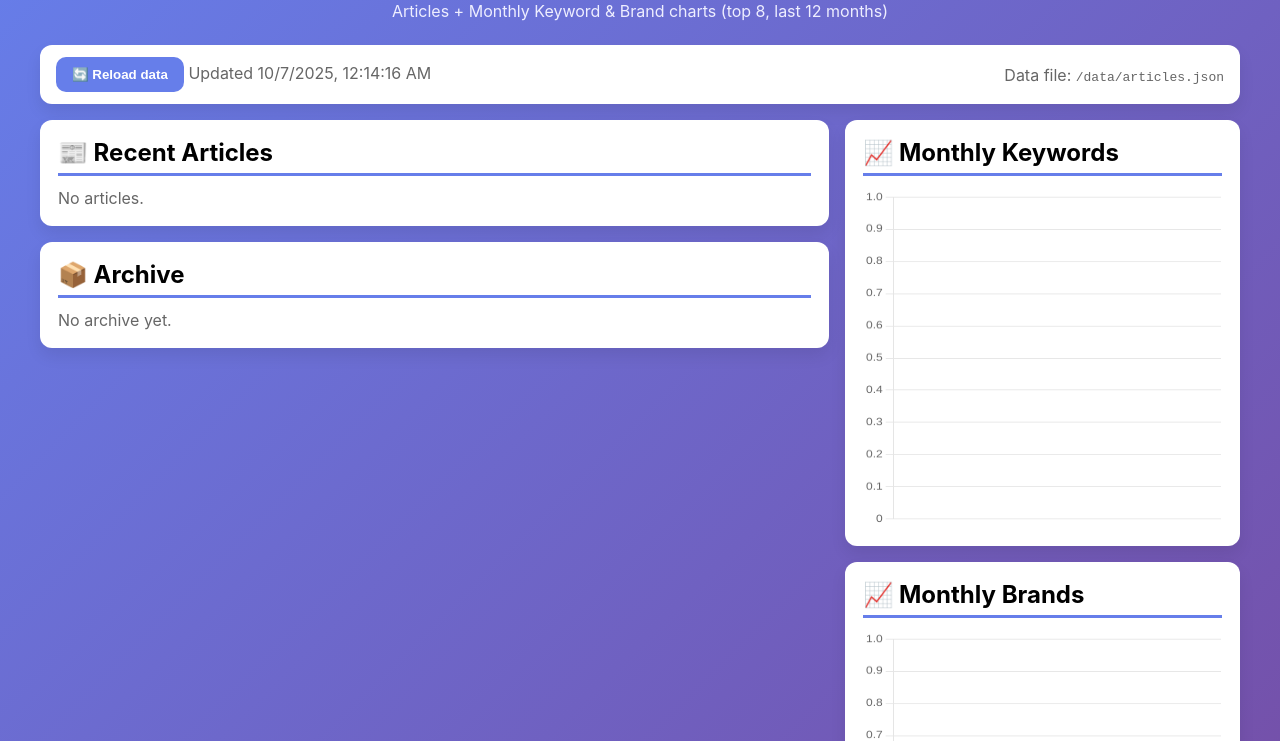
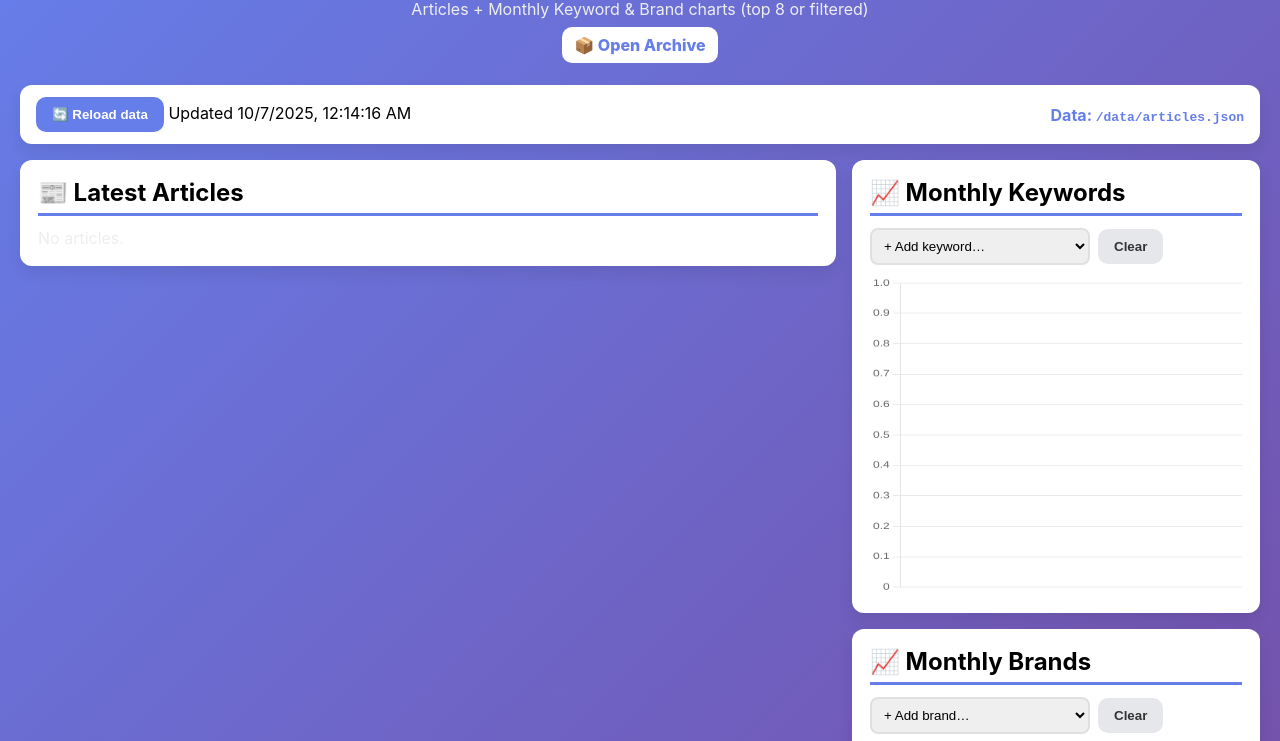
Before and after one commit to architeketh/retail-trends-tracker, a website: page index.html in a window 1280 px wide. Shown: the part 68-809 px from the top of the page. Drawn offline with nearby package versions, Linux system fonts and the light colour scheme.

Commit message:
Update index.html

```diff
--- a/index.html
+++ b/index.html
@@ -1,15 +1,16 @@
 <!DOCTYPE html>
 <html lang="en">
 <head>
-  <meta charset="UTF-8" />
+<meta charset="UTF-8"/>
 <meta name="viewport" content="width=device-width, initial-scale=1.0"/>
 <title>Retail Trends Tracker — Charts</title>
 <style>
 *{box-sizing:border-box;margin:0;padding:0}
 body{font-family:-apple-system,BlinkMacSystemFont,'Segoe UI',Roboto,Oxygen,Ubuntu,Cantarell,sans-serif;background:linear-gradient(135deg,#667eea 0%,#764ba2 100%);min-height:100vh;padding:20px}
-    .container{max-width:1200px;margin:0 auto}
-    header{text-align:center;color:#fff;margin-bottom:24px}
-    h1{font-size:2.2em;margin-bottom:6px;text-shadow:2px 2px 4px rgba(0,0,0,.2)}
+.container{max-width:1300px;margin:0 auto}
+header{text-align:center;color:#fff;margin-bottom:22px}
+h1{font-size:2.1em;margin-bottom:6px;text-shadow:2px 2px 4px rgba(0,0,0,.2)}
+a.btn{display:inline-block;background:#fff;color:#667eea;font-weight:800;text-decoration:none;padding:8px 12px;border-radius:10px;margin-top:8px}
 .controls{background:#fff;padding:12px 16px;border-radius:12px;box-shadow:0 8px 16px rgba(0,0,0,.08);display:flex;gap:10px;align-items:center;justify-content:space-between;margin-bottom:16px}
 button{background:#667eea;color:#fff;border:none;padding:10px 16px;border-radius:10px;font-weight:700;cursor:pointer}
 button:hover{background:#5568d3}
@@ -18,54 +19,66 @@
 .section h2{border-bottom:3px solid #667eea;padding-bottom:6px;margin-bottom:12px}
 .articles{display:grid;grid-template-columns:repeat(auto-fill,minmax(300px,1fr));gap:12px}
 .card{background:#f9f9f9;border-left:4px solid #667eea;border-radius:10px;padding:12px}
-    .card.new{border-left-color:#22c55e;background:#f0fff4}
 .meta{display:flex;justify-content:space-between;font-size:12px;color:#667eea;font-weight:800;text-transform:uppercase;margin-bottom:6px}
 .time{color:#888;font-weight:500}
 .title{font-weight:800;margin:4px 0;color:#222}
 .excerpt{font-size:14px;color:#555;margin:6px 0}
-    .pill{display:inline-block;background:#22c55e;color:#fff;border-radius:999px;font-size:10px;font-weight:900;padding:2px 6px;margin-left:6px}
-    summary{cursor:pointer;font-weight:800}
-    .muted{color:#666}
-    canvas{max-width:100%;height:340px !important}
-    @media(max-width:1024px){.grid{grid-template-columns:1fr}}
 .taglist{display:flex;flex-wrap:wrap;gap:6px;margin:6px 0}
 .tag{background:#e0e7ff;color:#667eea;border-radius:12px;padding:2px 8px;font-size:11px;font-weight:700}
+canvas{max-width:100%;height:320px !important}
+.muted{color:#eee}
+@media(max-width:1024px){.grid{grid-template-columns:1fr}}
+/* chip row */
+.row{display:flex;gap:8px;align-items:center;flex-wrap:wrap;margin:8px 0 10px}
+select{min-width:220px;padding:8px;border:2px solid #e0e0e0;border-radius:8px}
+.chips{display:flex;gap:6px;flex-wrap:wrap}
+.chip{display:inline-flex;align-items:center;gap:6px;background:#667eea;color:#fff;border-radius:999px;font-size:12px;font-weight:800;padding:4px 10px;cursor:pointer}
+.chip b{font-size:14px}
 </style>
 <script src="https://cdnjs.cloudflare.com/ajax/libs/Chart.js/3.9.1/chart.min.js"></script>
 </head>
 <body>
 <div class="container">
   <header>
-      <h1>📊 Retail Trends Tracker — Charts</h1>
-      <p class="muted" style="color:#eef">Articles + Monthly Keyword & Brand charts (top 8, last 12 months)</p>
+    <h1>📊 Retail Trends Tracker</h1>
+    <div class="muted">Articles + Monthly Keyword & Brand charts (top 8 or filtered)</div>
+    <a class="btn" href="archive.html">📦 Open Archive</a>
   </header>
 
   <div class="controls">
     <div>
       <button id="refresh">🔄 Reload data</button>
-        <span id="status" class="muted">Ready</span>
+      <span id="status">Ready</span>
     </div>
-      <div class="muted">Data file: <code>/data/articles.json</code></div>
+    <div style="color:#667eea;font-weight:700">Data: <code>/data/articles.json</code></div>
   </div>
 
   <div class="grid">
     <div>
       <div class="section">
-          <h2>📰 Recent Articles</h2>
+        <h2>📰 Latest Articles</h2>
         <div id="articles" class="articles"></div>
       </div>
-        <div class="section">
-          <h2>📦 Archive</h2>
-          <div id="archive"></div>
     </div>
-      </div>
+
     <div>
       <div class="section">
         <h2>📈 Monthly Keywords</h2>
+        <div class="row">
+          <select id="kwSelect"><option value="">+ Add keyword…</option></select>
+          <button id="kwClear" style="background:#e5e7eb;color:#333">Clear</button>
+          <div id="kwChips" class="chips"></div>
+        </div>
         <canvas id="monthlyKeywordsChart"></canvas>
       </div>
+
       <div class="section">
         <h2>📈 Monthly Brands</h2>
+        <div class="row">
+          <select id="brSelect"><option value="">+ Add brand…</option></select>
+          <button id="brClear" style="background:#e5e7eb;color:#333">Clear</button>
+          <div id="brChips" class="chips"></div>
+        </div>
         <canvas id="monthlyBrandsChart"></canvas>
       </div>
     </div>
@@ -73,168 +86,151 @@
 </div>
 
 <script>
+// ---------- Config ----------
 const DATA_URL = "./data/articles.json";
-const NEW_WINDOW_MS = 2 * 60 * 60 * 1000;
-const LS_KEY = "rtt_seen_ts_v1";
+const KEYWORDS = ["ai","digital","ecommerce","supply chain","fulfillment","delivery","automation","customer experience","omnichannel","sustainability","personalization","mobile","analytics","inventory","logistics","payment","checkout","returns"];
+const BRANDS   = ["Amazon","Walmart","Target","Home Depot","Costco","Kroger","CVS","Walgreens","Best Buy","Lowe's","Nike","Apple","Etsy","Wayfair","DoorDash"];
 
-let seenTs = 0;
-try { seenTs = parseInt(localStorage.getItem(LS_KEY) || "0", 10) || 0; } catch {}
-
-function timeago(ts){
-  const s = Math.floor((Date.now() - ts)/1000);
-  if (s < 60) return s + "s ago";
-  if (s < 3600) return Math.floor(s/60) + "m ago";
-  if (s < 86400) return Math.floor(s/3600) + "h ago";
-  return Math.floor(s/86400) + "d ago";
+// ---------- Utilities ----------
+function timeago(ts){ const s=Math.floor((Date.now()-ts)/1000);
+  if(s<60) return s+"s ago"; if(s<3600) return Math.floor(s/60)+"m ago";
+  if(s<86400) return Math.floor(s/3600)+"h ago"; return Math.floor(s/86400)+"d ago";
+}
+function renderCards(items){
+  const html = items.slice(0,24).map(a=>`
+    <div class="card">
+      <div class="meta"><span>${a.source||'Source'}</span><span class="time">${timeago(a.published||Date.now())}</span></div>
+      <div class="title">${a.title}</div>
+      <div class="excerpt">${a.excerpt||''}</div>
+      <div class="taglist">${(a.keywords||[]).map(t=>`<span class="tag">${t}</span>`).join('')}
+      ${(a.brands||[]).map(t=>`<span class="tag">${t}</span>`).join('')}</div>
+      <a href="${a.link}" target="_blank" rel="noopener">Read →</a>
+    </div>`).join("");
+  document.getElementById("articles").innerHTML = html || '<div class="muted">No articles.</div>';
 }
 
-function groupByDate(items){
-  const map = {};
-  for (const a of items){
-    const d = new Date(a.published || Date.now()).toISOString().slice(0,10);
-    (map[d] = map[d] || []).push(a);
+// Client-side fallback tagger (if items lack tags)
+function tagText(title, excerpt, list){
+  const text = `${title} ${excerpt}`.toLowerCase();
+  const out = [];
+  for(const term of list){
+    const esc = term.replace(/[.*+?^${}()|[\]\\]/g, "\\$&");
+    const re = new RegExp(`\\b${esc}\\b`, "i");
+    if(re.test(text)) out.push(term);
   }
-  return Object.entries(map).sort((a,b)=> b[0].localeCompare(a[0]));
+  return out;
 }
 
-// ---- Charts helpers ----
+// ---------- Chart helpers ----------
 function last12MonthLabels(){
-  const now = new Date();
-  const labels = [];
-  for (let i = 11; i >= 0; i--) {
-    const d = new Date(now.getFullYear(), now.getMonth() - i, 1);
-    labels.push(d.toLocaleDateString('en-US', { month: 'short', year: '2-digit' }));
-  }
+  const now=new Date(), labels=[];
+  for(let i=11;i>=0;i--){ const d=new Date(now.getFullYear(),now.getMonth()-i,1);
+    labels.push(d.toLocaleDateString('en-US',{month:'short',year:'2-digit'})); }
   return labels;
 }
 function monthIndex(ts){
-  const now = new Date();
-  const dt = new Date(ts || Date.now());
-  return (now.getFullYear() - dt.getFullYear()) * 12 + (now.getMonth() - dt.getMonth());
+  const now=new Date(), dt=new Date(ts||Date.now());
+  return (now.getFullYear()-dt.getFullYear())*12 + (now.getMonth()-dt.getMonth());
 }
 function countMonthly(items, field){
-  const labelList = last12MonthLabels();
-  const buckets = {}; // term -> [12]
-  for (const a of items){
-    if (!a[field] || !a.published) continue;
-    const diff = monthIndex(a.published);
-    const idx = 11 - diff;
-    if (idx < 0 || idx > 11) continue;
-    for (const t of a[field]){
-      if (!buckets[t]) buckets[t] = Array(12).fill(0);
-      buckets[t][idx] += 1;
+  const labels=last12MonthLabels(); const buckets={};
+  for(const a of items){
+    if(!a.published) continue;
+    // ensure tags exist
+    if(field==="keywords" && !a.keywords) a.keywords = tagText(a.title||"", a.excerpt||"", KEYWORDS);
+    if(field==="brands"   && !a.brands)   a.brands   = tagText(a.title||"", a.excerpt||"", BRANDS);
+
+    const arr = a[field] || [];
+    const diff=monthIndex(a.published); const idx=11-diff;
+    if(idx<0||idx>11) continue;
+    for(const t of arr){ (buckets[t] ||= Array(12).fill(0))[idx] += 1; }
   }
+  return {labels,buckets};
 }
-  return { labels: labelList, buckets };
+function topTerms(buckets,n=8){
+  return Object.entries(buckets).map(([k,arr])=>[k,arr.reduce((s,v)=>s+v,0)])
+    .sort((a,b)=>b[1]-a[1]).slice(0,n).map(([k])=>k);
 }
-function topTerms(buckets, n=8){
-  return Object.entries(buckets)
-    .map(([name, arr]) => [name, arr.reduce((s,v)=>s+v,0)])
-    .sort((a,b)=> b[1]-a[1])
-    .slice(0, n)
-    .map(([name]) => name);
+function palette(k){ const c=['#667eea','#764ba2','#f093fb','#4facfe','#43e97b','#fa709a','#30cfd0','#ffbe0b','#8338ec','#3a86ff','#06ffa5','#fb5607']; return c[k % c.length]; }
+
+// ---------- Filters ----------
+let KW_SELECTED=[], BR_SELECTED=[], KW_ALL=[], BR_ALL=[];
+function chip(label){ return `<span class="chip" data-v="${label}">${label} <b>×</b></span>`; }
+function renderSelects(items){
+  const kwSet=new Set(), brSet=new Set();
+  for(const a of items){
+    (a.keywords||tagText(a.title||"",a.excerpt||"",KEYWORDS)).forEach(k=>kwSet.add(k));
+    (a.brands  ||tagText(a.title||"",a.excerpt||"",BRANDS)).forEach(b=>brSet.add(b));
   }
-function palette(k){
-  const colors = ['#667eea','#764ba2','#f093fb','#4facfe','#43e97b','#fa709a','#30cfd0','#ffbe0b','#8338ec','#3a86ff','#06ffa5','#fb5607'];
-  return colors[k % colors.length];
+  KW_ALL = Array.from(kwSet).sort((a,b)=>a.localeCompare(b));
+  BR_ALL = Array.from(brSet).sort((a,b)=>a.localeCompare(b));
+
+  const kwSel=document.getElementById('kwSelect');
+  const brSel=document.getElementById('brSelect');
+  kwSel.innerHTML = '<option value="">+ Add keyword…</option>'+KW_ALL.map(k=>`<option>${k}</option>`).join('');
+  brSel.innerHTML = '<option value="">+ Add brand…</option>'  +BR_ALL.map(k=>`<option>${k}</option>`).join('');
+
+  kwSel.onchange = ()=>{ const v=kwSel.value; if(v && !KW_SELECTED.includes(v)){ KW_SELECTED.push(v); updateChips('kw'); renderCharts(items);} kwSel.value=""; };
+  brSel.onchange = ()=>{ const v=brSel.value; if(v && !BR_SELECTED.includes(v)){ BR_SELECTED.push(v); updateChips('br'); renderCharts(items);} brSel.value=""; };
+
+  document.getElementById('kwClear').onclick = ()=>{ KW_SELECTED=[]; updateChips('kw'); renderCharts(items); };
+  document.getElementById('brClear').onclick = ()=>{ BR_SELECTED=[]; updateChips('br'); renderCharts(items); };
+
+  updateChips('kw'); updateChips('br');
 }
-let __kwChart, __brChart;
-function renderKeywordBrandCharts(items){
-  const kw = countMonthly(items, "keywords");
-  const br = countMonthly(items, "brands");
-  const kwTerms = topTerms(kw.buckets, 8);
-  const brTerms = topTerms(br.buckets, 8);
-
-  const kwCtx = document.getElementById('monthlyKeywordsChart')?.getContext('2d');
-  const brCtx = document.getElementById('monthlyBrandsChart')?.getContext('2d');
-  if (!kwCtx || !brCtx) return;
-
-  if (__kwChart) __kwChart.destroy();
-  if (__brChart) __brChart.destroy();
-
-  __kwChart = new Chart(kwCtx, {
-    type: 'line',
-    data: {
-      labels: kw.labels,
-      datasets: kwTerms.map((t,i)=>({
-        label: t,
-        data: kw.buckets[t],
-        borderColor: palette(i),
-        backgroundColor: palette(i) + '22',
-        tension: .35,
-        fill: false,
-        borderWidth: 2
-      }))
-    },
-    options: { responsive: true, maintainAspectRatio: false, scales: { y: { beginAtZero: true } } }
-  });
-
-  __brChart = new Chart(brCtx, {
-    type: 'line',
-    data: {
-      labels: br.labels,
-      datasets: brTerms.map((t,i)=>({
-        label: t,
-        data: br.buckets[t],
-        borderColor: palette(i),
-        backgroundColor: palette(i) + '22',
-        tension: .35,
-        fill: false,
-        borderWidth: 2
-      }))
-    },
-    options: { responsive: true, maintainAspectRatio: false, scales: { y: { beginAtZero: true } } }
+function updateChips(kind){
+  const el = document.getElementById(kind==='kw'?'kwChips':'brChips');
+  const list = (kind==='kw'? KW_SELECTED : BR_SELECTED);
+  el.innerHTML = list.map(chip).join('');
+  [...el.querySelectorAll('.chip')].forEach(s=>{
+    s.onclick = ()=>{ const v=s.getAttribute('data-v');
+      if(kind==='kw'){ KW_SELECTED = KW_SELECTED.filter(x=>x!==v); }
+      else{ BR_SELECTED = BR_SELECTED.filter(x=>x!==v); }
+      updateChips(kind); renderCharts(window.__ALL_ITEMS||[]);
+    };
   });
 }
 
-// ---- Render UI ----
-function render(items){
-  const now = Date.now();
-  const cards = items.slice(0, 60).map(a => {
-    const isNew = (a.published && a.published > seenTs && now - a.published < NEW_WINDOW_MS);
-    return `<div class="card ${isNew ? "new": ""}">
-      <div class="meta"><span>${a.source || "Source"}</span><span class="time">${timeago(a.published||Date.now())}</span></div>
-      <div class="title">${a.title}${isNew? '<span class="pill">NEW</span>':''}</div>
-      <div class="excerpt">${a.excerpt || ""}</div>
-      <div class="taglist">${(a.keywords||[]).map(t=>`<span class="tag">${t}</span>`).join("")}
-      ${(a.brands||[]).map(t=>`<span class="tag">${t}</span>`).join("")}</div>
-      <a href="${a.link}" target="_blank" rel="noopener">Read →</a>
-    </div>`;
-  }).join("");
-  document.getElementById("articles").innerHTML = cards || '<div class="muted">No articles.</div>';
+// ---------- Charts ----------
+let kwChart, brChart;
+function renderCharts(items){
+  window.__ALL_ITEMS = items;
 
-  const grouped = groupByDate(items);
-  const html = grouped.map(([day, list]) => {
-    return `<details><summary>${day} — ${list.length} articles</summary>
-      <ul style="margin:8px 0 0 18px">
-        ${list.map(a => `<li><a href="${a.link}" target="_blank" rel="noopener">${a.title}</a></li>`).join("")}
-      </ul>
-    </details>`;
-  }).join("");
-  document.getElementById("archive").innerHTML = html || '<div class="muted">No archive yet.</div>';
+  const kw = countMonthly(items,'keywords');
+  const br = countMonthly(items,'brands');
 
-  renderKeywordBrandCharts(items);
+  const kwTerms = (KW_SELECTED.length ? KW_SELECTED : topTerms(kw.buckets,8)).filter(t=>kw.buckets[t]);
+  const brTerms = (BR_SELECTED.length ? BR_SELECTED : topTerms(br.buckets,8)).filter(t=>br.buckets[t]);
+
+  const kwCtx=document.getElementById('monthlyKeywordsChart').getContext('2d');
+  if(kwChart) kwChart.destroy();
+  kwChart=new Chart(kwCtx,{type:'line',data:{labels:kw.labels,datasets:kwTerms.map((t,i)=>({label:t,data:kw.buckets[t],borderColor:palette(i),backgroundColor:palette(i)+'22',tension:.35,fill:false,borderWidth:2}))},options:{responsive:true,maintainAspectRatio:false,scales:{y:{beginAtZero:true}}}});
+
+  const brCtx=document.getElementById('monthlyBrandsChart').getContext('2d');
+  if(brChart) brChart.destroy();
+  brChart=new Chart(brCtx,{type:'line',data:{labels:br.labels,datasets:brTerms.map((t,i)=>({label:t,data:br.buckets[t],borderColor:palette(i),backgroundColor:palette(i)+'22',tension:.35,fill:false,borderWidth:2}))},options:{responsive:true,maintainAspectRatio:false,scales:{y:{beginAtZero:true}}}});
 }
 
-async function loadData(bust=false){
-  document.getElementById("status").textContent = "Loading…";
-  const url = bust ? DATA_URL + "?t=" + Date.now() : DATA_URL;
-  const res = await fetch(url);
+// ---------- Load ----------
+async function load(bust=false){
+  document.getElementById('status').textContent='Loading…';
+  const res = await fetch(DATA_URL + (bust?('?t='+Date.now()):''));
   const data = await res.json();
-  document.getElementById("status").textContent = "Updated " + new Date(data.generatedAt).toLocaleString();
-  render(data.items || []);
+  const items = (data.items||[]).filter(a=>a.published).sort((a,b)=>b.published-a.published);
+
+  // ensure tags on client if missing
+  for(const a of items){
+    if(!a.keywords) a.keywords = tagText(a.title||"", a.excerpt||"", KEYWORDS);
+    if(!a.brands)   a.brands   = tagText(a.title||"", a.excerpt||"", BRANDS);
   }
 
-document.getElementById("refresh").addEventListener("click", async () => {
-  try{
-    await loadData(true);
-    localStorage.setItem(LS_KEY, String(Date.now()));
-  }catch(e){
-    document.getElementById("status").textContent = "Error: " + e.message;
+  renderCards(items);
+  renderSelects(items);
+  renderCharts(items);
+  document.getElementById('status').textContent='Updated '+new Date(data.generatedAt).toLocaleString();
 }
-});
-
-loadData().catch(e => document.getElementById("status").textContent = "Error: " + e.message);
+document.getElementById('refresh').onclick = ()=> load(true);
+load().catch(e=> document.getElementById('status').textContent='Error: '+e.message);
 </script>
 </body>
 </html>
```
Lines whose indentation alone changed are shown as unchanged.
